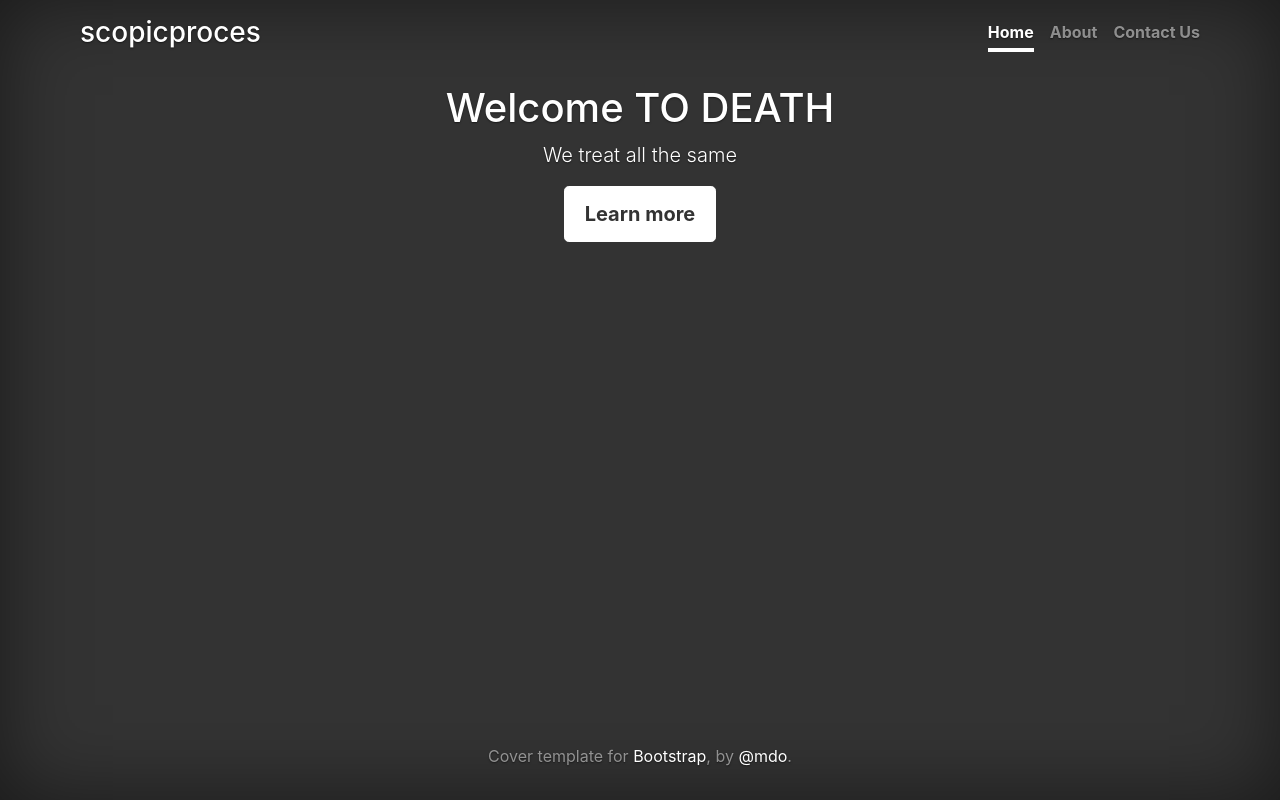
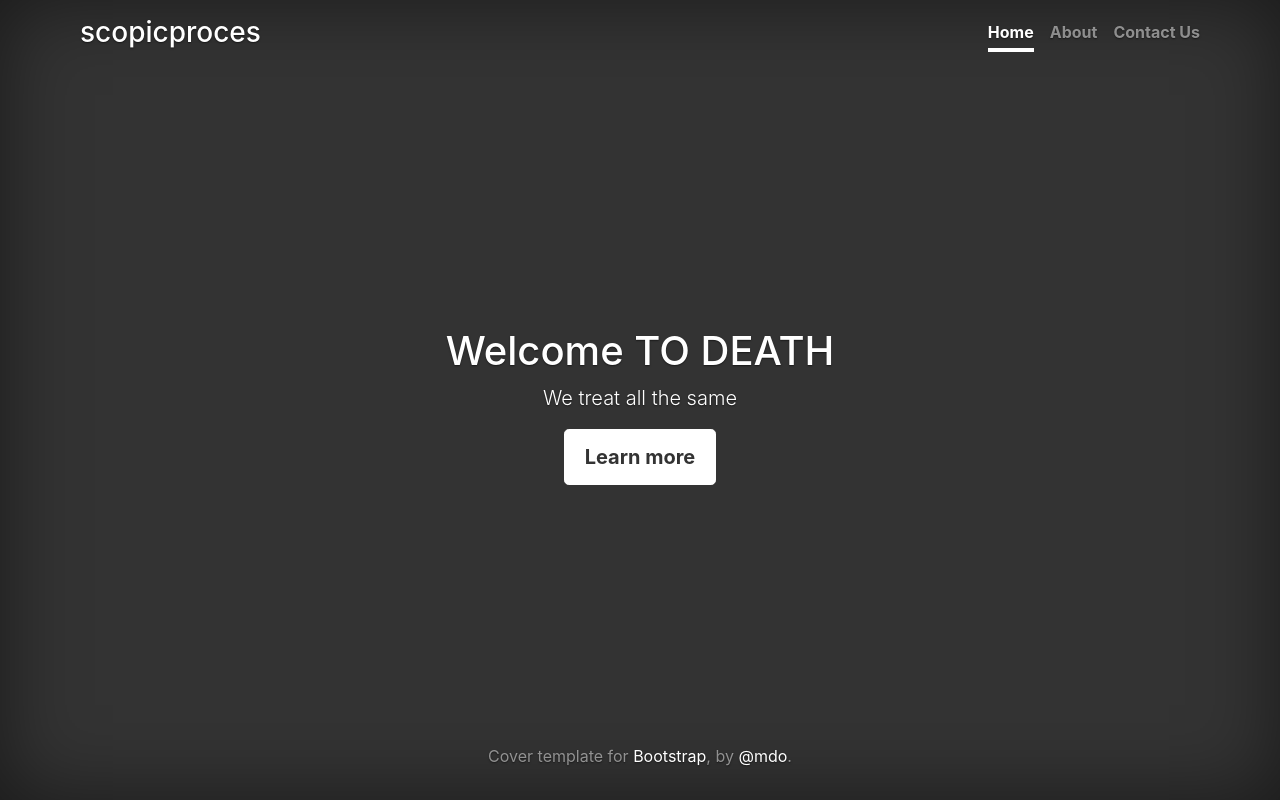
Before and after one commit to duplcitiy/TempSimpleWeb, a website: page public/index.html in a window 1280 px wide. Drawn offline with nearby package versions, Linux system fonts and the light colour scheme.

Commit message:
receneted content

```diff
--- a/public/index.html
+++ b/public/index.html
@@ -20,7 +20,7 @@
 
   <body class="text-center">
 
-    <div class="cover-container d-flex  w-100 h-100 p-3 mx-auto flex-column">
+    <div class="cover-container container d-flex   w-100 h-100 p-3 mx-auto flex-column">
       <header class="masthead ">
         <div class="inner">
           <h3 class="masthead-brand">scopicproces</h3>
@@ -32,7 +32,7 @@
         </div>
       </header>
 
-      <main id="content" role="main" class="inner cover">
+      <main id="content"  role="main" class="inner row cover align-items-center h-100 justify-content-center">
         <!-- loaded from pageds using main.js-->
       </main>
 
--- a/public/pages/home.html
+++ b/public/pages/home.html
@@ -1,5 +1,11 @@
-<h1 class="cover-heading">Welcome TO DEATH</h1>
-        <p class="lead">We treat all the same</p>
-        <p class="lead">
-          <a href="#" class="btn btn-lg btn-secondary">Learn more</a>
-        </p>
+<div class="container h-100">
+  <div class="row h-100 justify-content-center align-items-center">
+    <div class="col mx-auto">
+      <h1 class="cover-heading">Welcome TO DEATH</h1>
+      <p class="lead">We treat all the same</p>
+      <p class="lead">
+        <a href="#" class="btn btn-lg btn-secondary">Learn more</a>
+      </p>
+    </div>
+  </div>
+</div>
```
